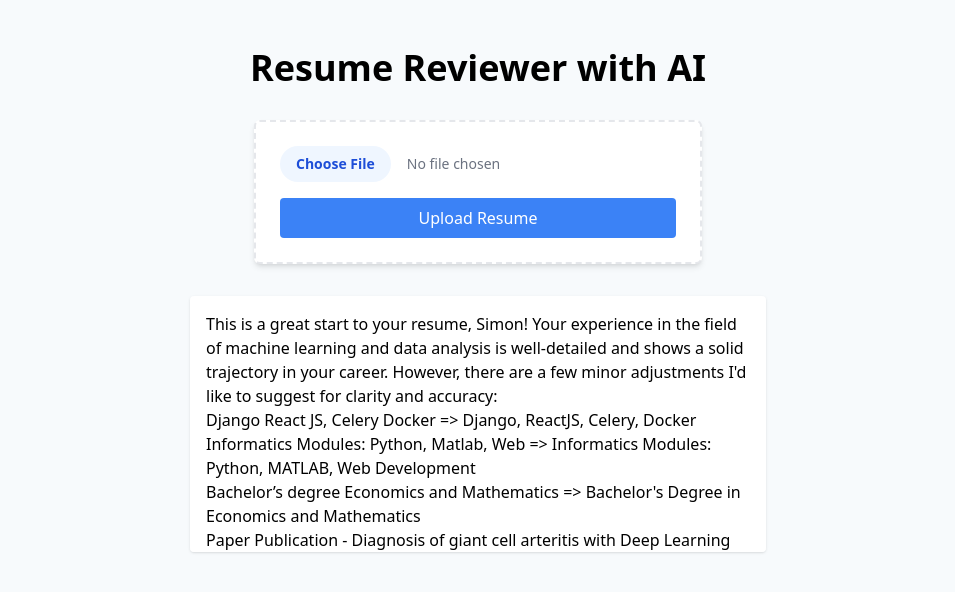
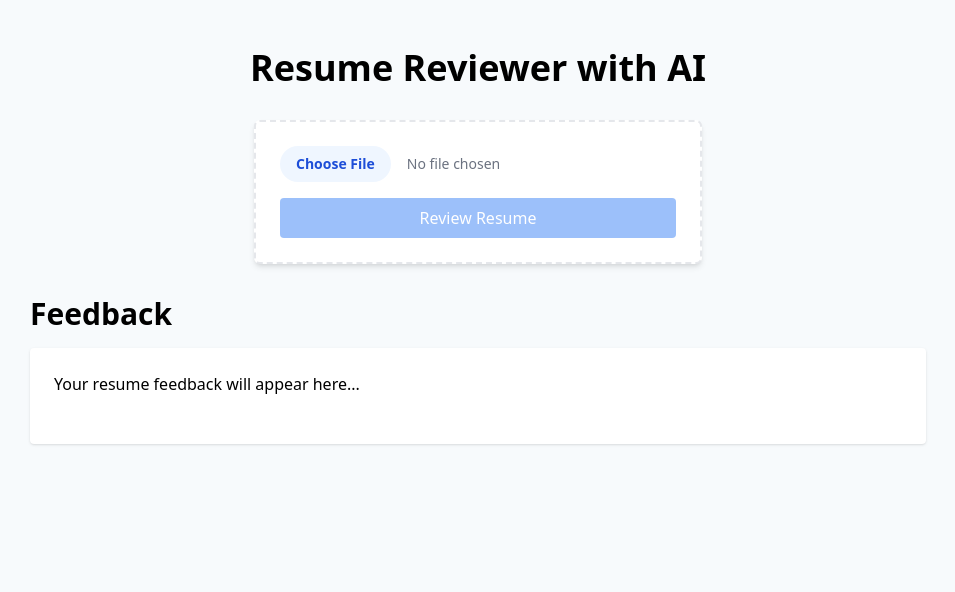
Before and after one commit to simonMoisselin/chat_resume, a React (Vite) app: page / in a window 1280 px wide. Shown: the top 592 px of the page, without its empty margins (162-1117 px from the left). Built offline with nearby package versions, Linux system fonts and the light colour scheme.

Commit message:
worjng version

```diff
--- a/package.json
+++ b/package.json
@@ -10,6 +10,7 @@
     "preview": "vite preview"
   },
   "dependencies": {
+    "openai": "^4.17.3",
     "react": "^18.2.0",
     "react-dom": "^18.2.0",
     "react-markdown": "^9.0.0"
--- a/src/App.jsx
+++ b/src/App.jsx
@@ -57,19 +57,28 @@ const ResumeUploader = () => {
           accept=".jpg, .jpeg, .png"
         />
         <button
-          disabled={isLoading}
+          disabled={!resume || isLoading}
           onClick={uploadResume}
-          className={`w-full px-4 py-2 bg-blue-500 text-white rounded hover:bg-blue-600 transition-colors duration-300 ease-in-out ${isLoading ? 'opacity-50 cursor-not-allowed' : ''}`}
+          className={`w-full px-4 py-2 bg-blue-500 text-white rounded hover:bg-blue-600 transition-colors duration-300 ease-in-out ${isLoading || !resume ? 'opacity-50 cursor-not-allowed' : ''}`}
         >
-          Upload Resume
+          Review Resume
         </button>
       </div>
 
-      <div className="w-full max-w-xl">
-        <div className="markdown bg-white p-4 rounded shadow h-64 overflow-auto">
-          <ReactMarkdown>{text || "Your resume review will appear here..."}</ReactMarkdown>
+      <div className="w-full max-w-4xl">
+        <h2 className="text-3xl font-semibold mb-4">Feedback</h2>
+        <div className="markdown bg-white p-6 rounded shadow h-auto overflow-auto custom-markdown">
+          <ReactMarkdown>{resume || "Your resume feedback will appear here..."}</ReactMarkdown>
         </div>
       </div>
+
+      <style>
+        {`
+          .custom-markdown p {
+            margin-bottom: 1.5em; /* Increase the bottom margin of paragraphs */
+          }
+        `}
+      </style>
     </div>
   );
 };
```
Also changed, not shown: 2 other files (tests, documents, lock files or other folders).
